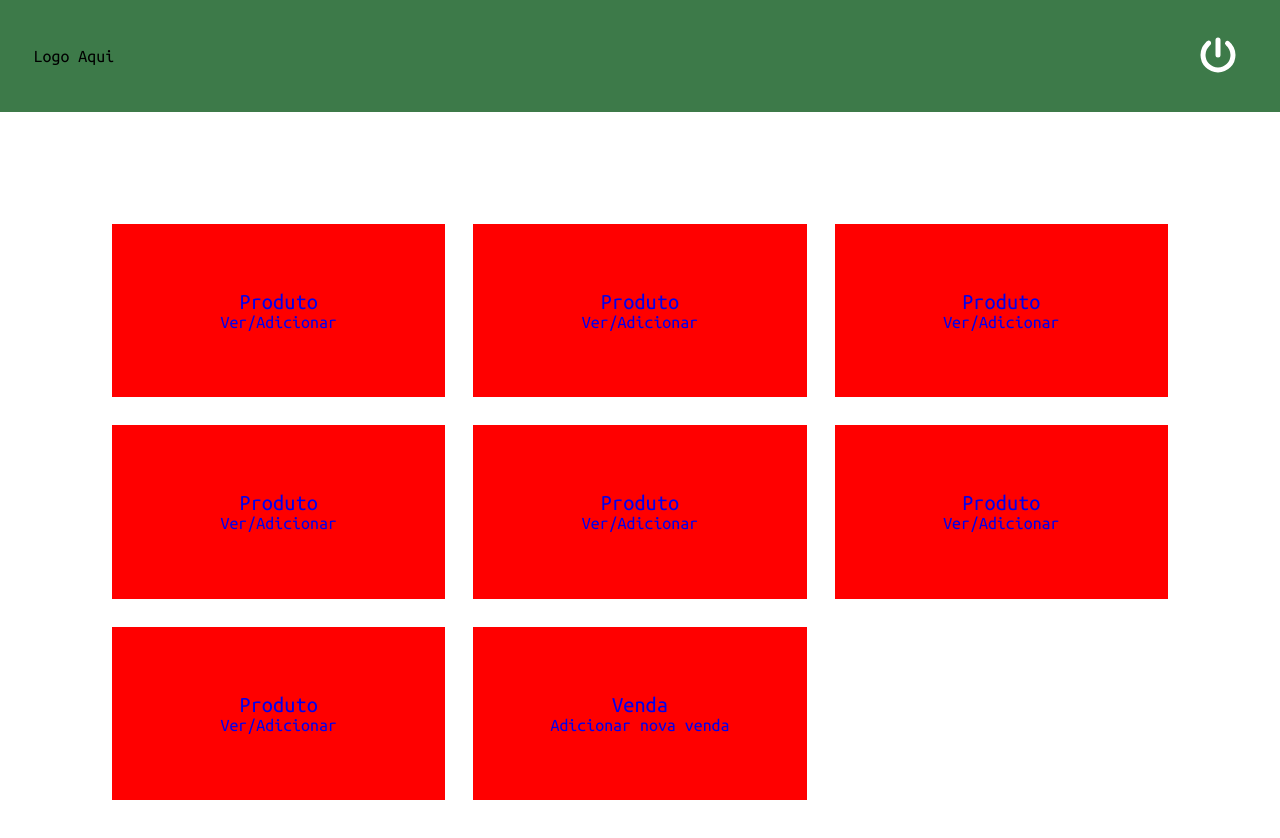
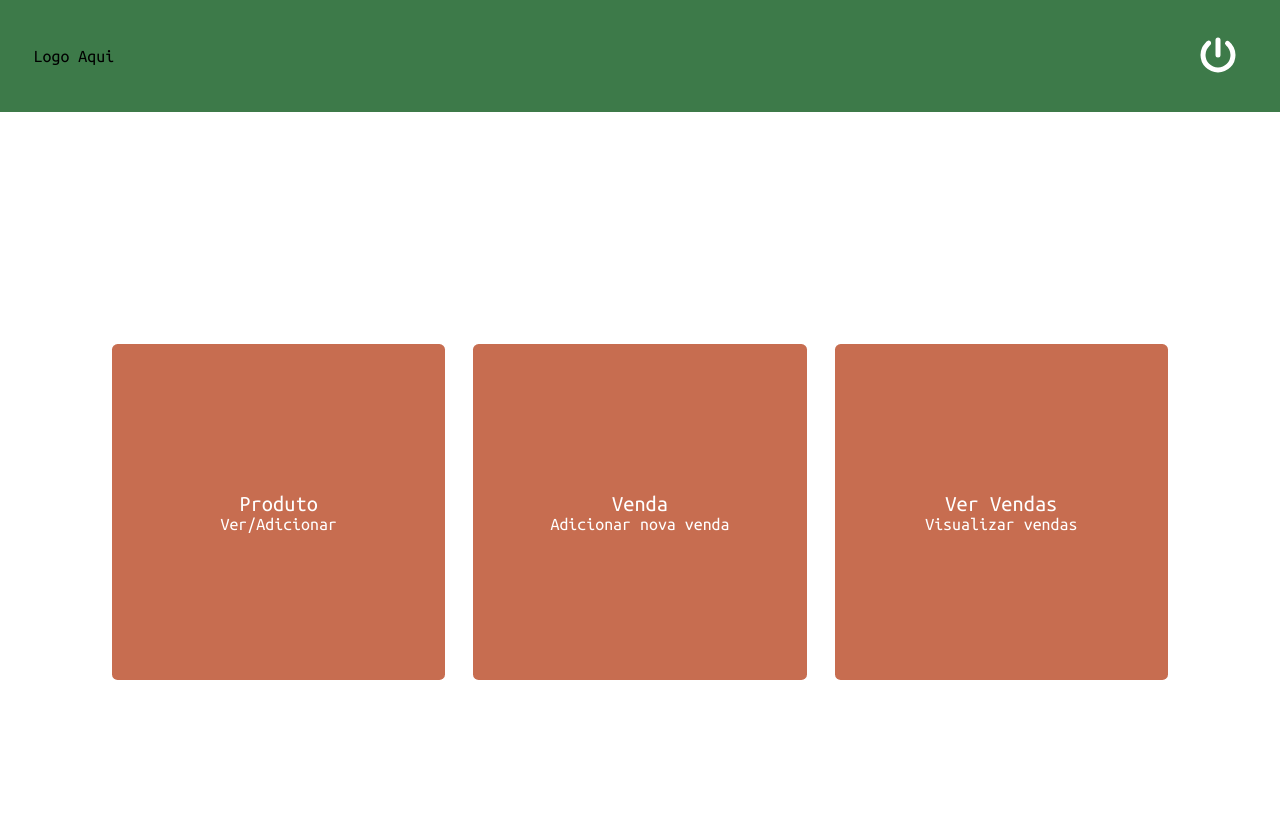
Before and after one commit to macedo-developer/products-frontend, a React (Create React App) app: page /home in a window 1280 px wide. Shown: the top 838 px of the page. Built offline with nearby package versions, Linux system fonts and the light colour scheme.

Commit message:
Altered styles

```diff
--- a/src/components/Option/styles.ts
+++ b/src/components/Option/styles.ts
@@ -3,14 +3,20 @@ import styled from "styled-components";
 export const Container = styled.div`
   width: 100%;
   height: 100%;
-  background: red;
+  max-height: 30rem;
+  background: #c76d50;
   cursor: pointer;
   display: flex;
   flex-direction: column;
   justify-content: center;
   align-items: center;
   margin: auto;
-  transition: width 0.6s ease-out;
+  transition: font-size 0.6s ease-out;
+  border-radius: 0.5rem;
+
+  &:hover {
+    font-size: 2.5rem;
+  }
 
   > a {
     width: 100%;
@@ -30,6 +36,9 @@ export const Infos = styled.div`
 export const Title = styled.p`
   font-size: 2rem;
   text-decoration: none;
+  color: #fff;
 `;
 
-export const Description = styled.span``;
+export const Description = styled.span`
+  color: #fff;
+`;
--- a/src/pages/Landing/index.tsx
+++ b/src/pages/Landing/index.tsx
@@ -9,16 +9,15 @@ function Landing() {
 
       <Main>
         <Option title="Produto" page="/produto" description="Ver/Adicionar" />
-        <Option title="Produto" page="/produto" description="Ver/Adicionar" />
-        <Option title="Produto" page="/produto" description="Ver/Adicionar" />
-        <Option title="Produto" page="/produto" description="Ver/Adicionar" />
-        <Option title="Produto" page="/produto" description="Ver/Adicionar" />
-        <Option title="Produto" page="/produto" description="Ver/Adicionar" />
-        <Option title="Produto" page="/produto" description="Ver/Adicionar" />
         <Option
           title="Venda"
           page="/venda"
           description="Adicionar nova venda"
+        />
+        <Option
+          title="Ver Vendas"
+          page="/listvendas"
+          description="Visualizar vendas"
         />
       </Main>
     </Container>
```
